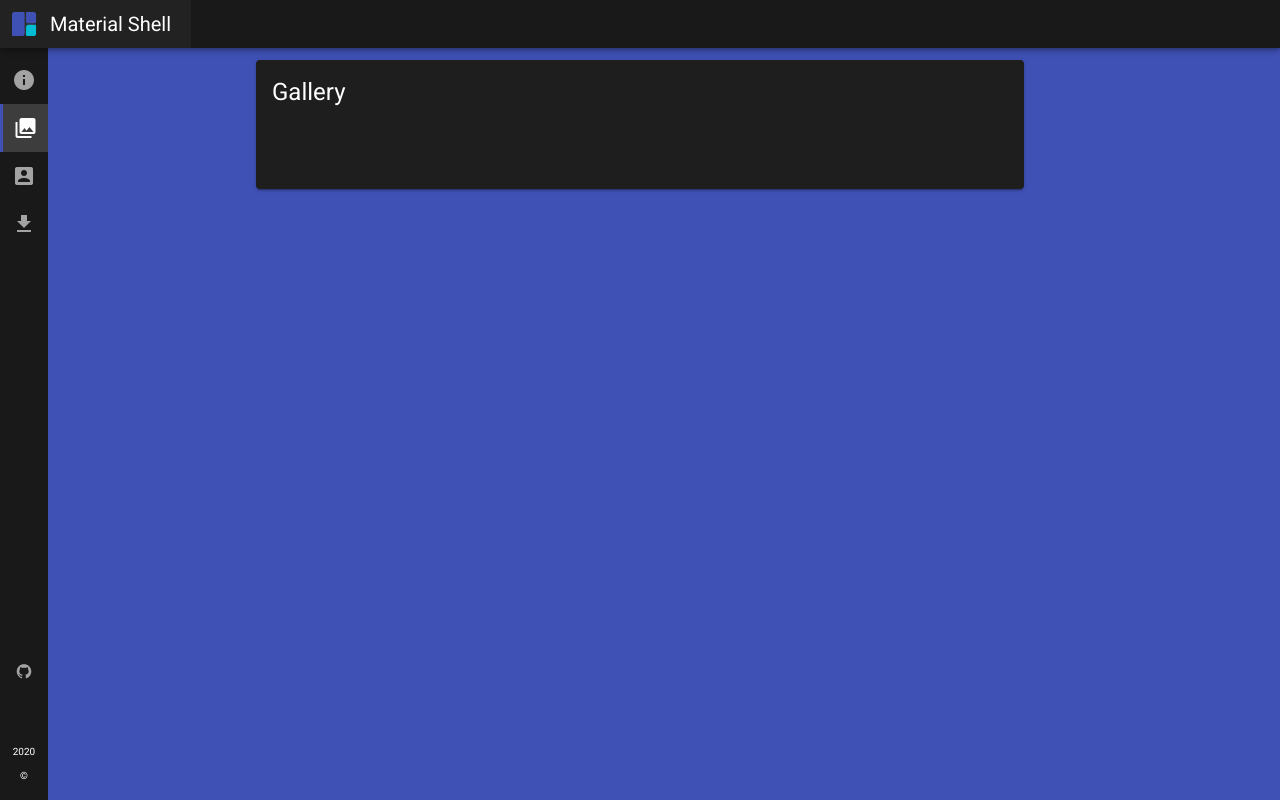
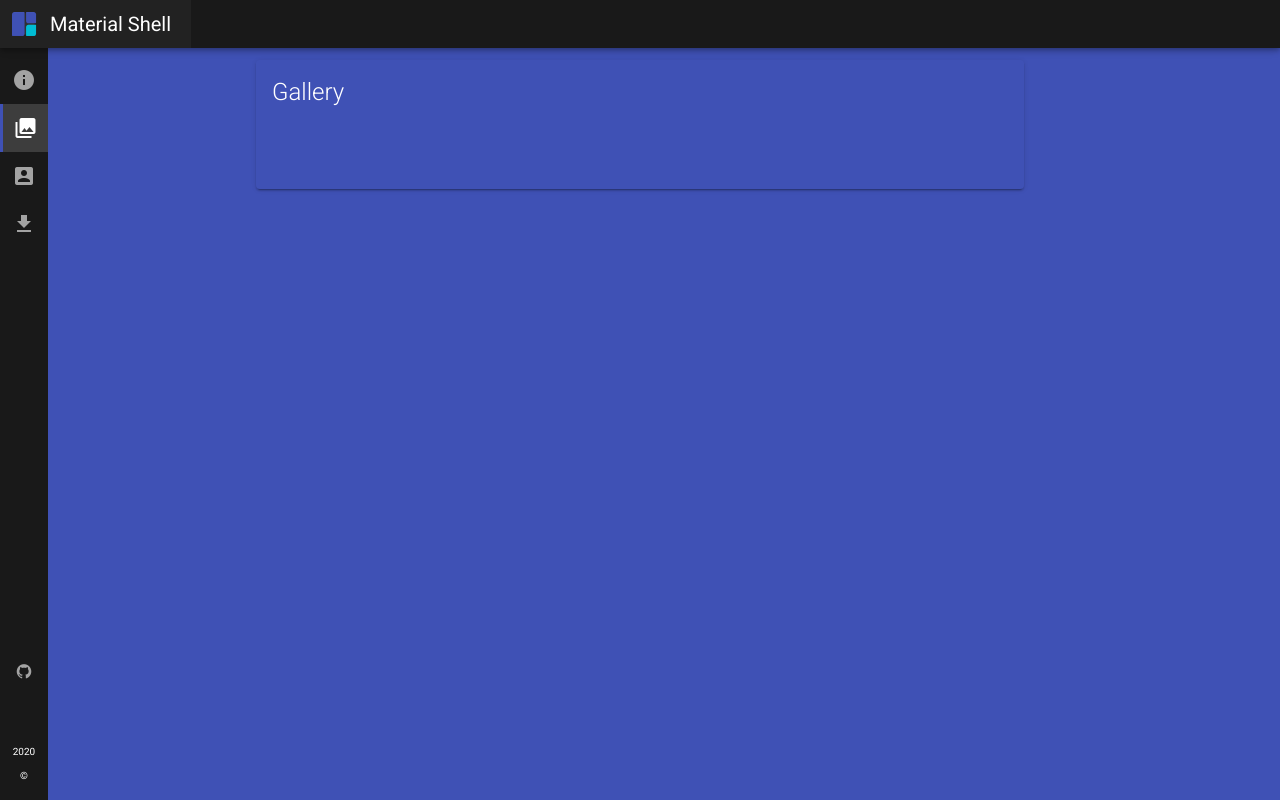
Before and after one commit to material-shell/material-shell.github.io, a Nuxt app: page /gallery in a window 1280 px wide. Built offline with nearby package versions, Linux system fonts and the light colour scheme.

Commit message:
Scrolling interface started and transparent, home page works, links do not

```diff
--- a/components/Content-Card.vue
+++ b/components/Content-Card.vue
@@ -1,17 +1,28 @@
 <template>
+  <section>
     <about />
+    <gallery />
+    <contact />
+    <download />
+  </section>
 </template>
 
-<style lang="scss" scoped>
+<style scoped>
 
 </style>
 
 <script lang="ts">
-import About from "~/pages/about.vue";
+import About from '~/pages/about.vue'
+import Gallery from '~/pages/gallery.vue'
+import Contact from '~/pages/contact.vue'
+import Download from '~/pages/download.vue'
 
 export default {
-    components: {
-        About
-    }
+  components: {
+    About,
+    Gallery,
+    Contact,
+    Download
+  }
 }
 </script>
--- a/components/Home.vue
+++ b/components/Home.vue
@@ -13,6 +13,7 @@
   flex-flow: column wrap;
   align-items: stretch;
   justify-content: stretch;
+  opacity: 10%;
 }
 
 .window-1 {
--- a/pages/contact.vue
+++ b/pages/contact.vue
@@ -23,6 +23,13 @@ export default {
 </script>
 
 <style scoped>
+.headline {
+  font-weight: 300;
+  font-size: 2rem;
+  margin-bottom: 0 !important;
+  text-align: center;
+}
+
 .markdown-body {
   box-sizing: border-box;
   min-width: 200px;
@@ -42,6 +49,10 @@ export default {
   }
 }
 
+/deep/.theme--dark.v-card, /deep/.theme--dark.v-sheet ,/deep/.theme--dark.v-card.content, /deep/.theme--dark.v-sheet.content {
+  background: none;
+}
+
 /deep/.markdown-body > h3 {
   font-weight: 300;
   text-align: center;
--- a/pages/download.vue
+++ b/pages/download.vue
@@ -22,6 +22,13 @@ export default {
 </script>
 
 <style scoped>
+.headline {
+  font-weight: 300;
+  font-size: 2rem;
+  margin-bottom: 0 !important;
+  text-align: center;
+}
+
 .markdown-body {
   box-sizing: border-box;
   min-width: 200px;
@@ -41,6 +48,10 @@ export default {
   }
 }
 
+/deep/.theme--dark.v-card, /deep/.theme--dark.v-sheet ,/deep/.theme--dark.v-card.content, /deep/.theme--dark.v-sheet.content {
+  background: none;
+}
+
 /deep/.markdown-body > h3 {
   font-weight: 300;
   text-align: center;
--- a/pages/gallery.vue
+++ b/pages/gallery.vue
@@ -1,7 +1,7 @@
 <template>
   <v-layout column justify-center align-center>
     <v-flex xs12 sm8 md6>
-      <v-card width="768px" max-width="100%">
+      <v-card  width="768px" max-width="100%">
         <v-card-title class="headline" v-text="title"/>
         <v-card-text class="markdown-body" v-html="content"/>
       </v-card>
@@ -23,6 +23,14 @@ export default {
 </script>
 
 <style scoped>
+
+.headline {
+  font-weight: 300;
+  font-size: 2rem;
+  margin-bottom: 0 !important;
+  text-align: center;
+}
+
 .markdown-body {
   box-sizing: border-box;
   min-width: 200px;
@@ -42,6 +50,14 @@ export default {
   }
 }
 
+/deep/.theme--dark.v-card.content, /deep/.theme--dark.v-sheet.content {
+  background: none;
+}
+
+/deep/.theme--dark.v-card, /deep/.theme--dark.v-sheet {
+  background: none;
+}
+
 /deep/.markdown-body > h3 {
   font-weight: 300;
   text-align: center;
```
